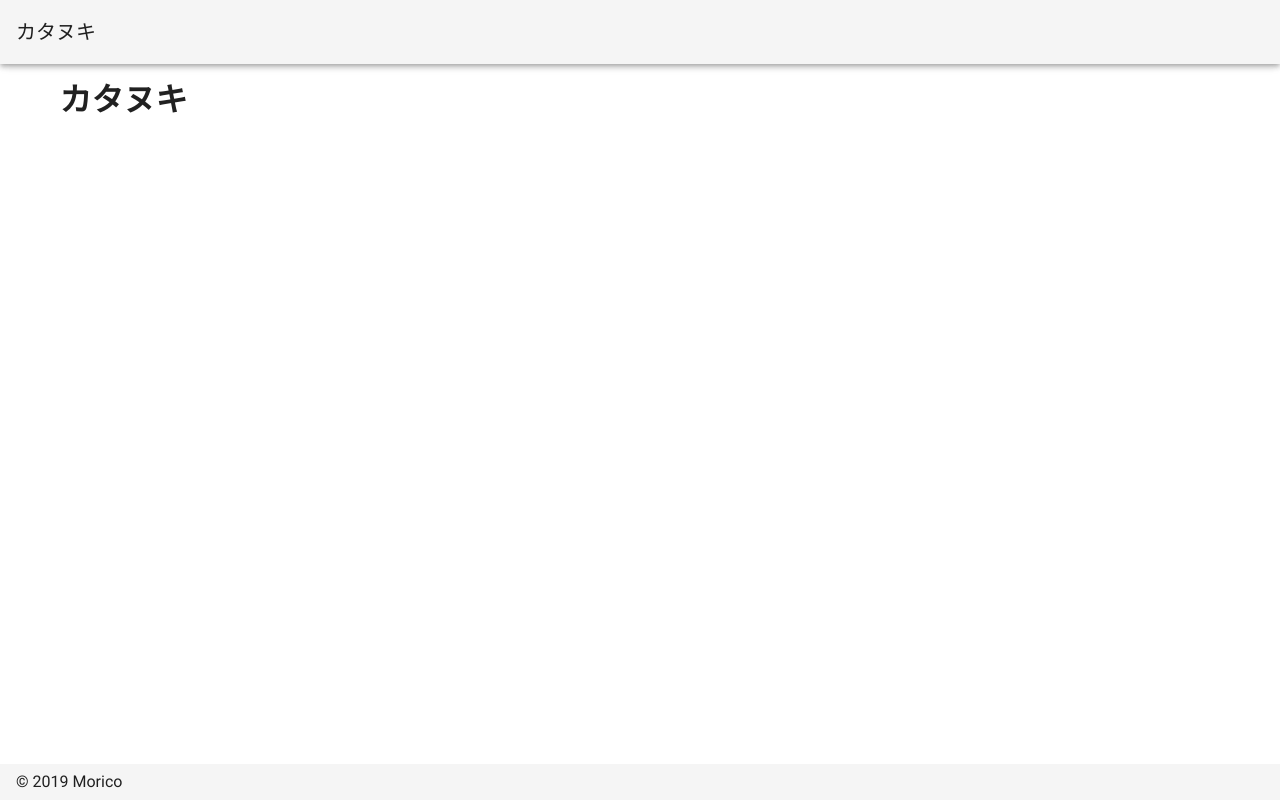
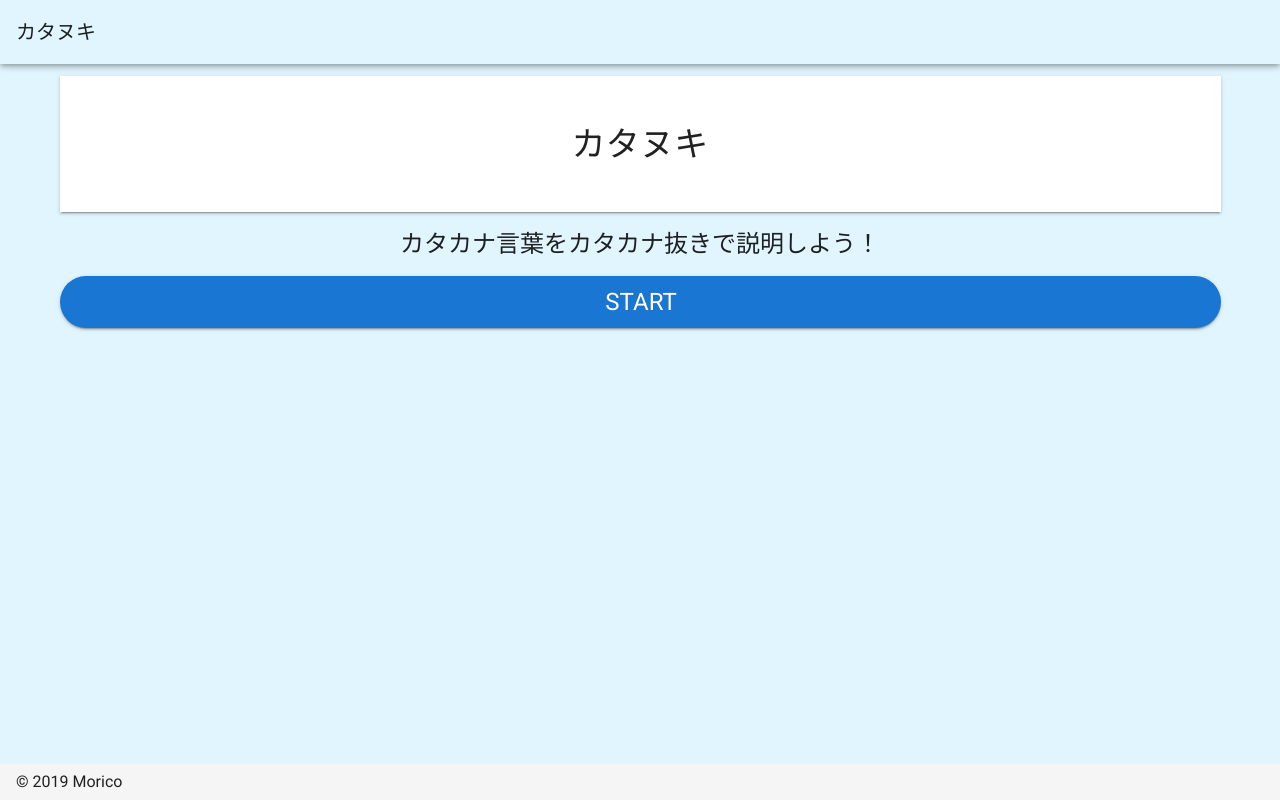
Before and after one commit to moriconomori/bobjiten, a Nuxt app: page / in a window 1280 px wide. Built offline with nearby package versions, Linux system fonts and the light colour scheme.

Commit message:
index ページ作成

```diff
--- a/layouts/default.vue
+++ b/layouts/default.vue
@@ -1,9 +1,9 @@
 <template>
   <v-app>
-    <v-app-bar app>
+    <v-app-bar app class="light-blue lighten-5">
       <v-toolbar-title>カタヌキ</v-toolbar-title>
     </v-app-bar>
-    <v-content>
+    <v-content class="light-blue lighten-5">
       <v-container>
         <nuxt />
       </v-container>
--- a/pages/index.vue
+++ b/pages/index.vue
@@ -1,9 +1,14 @@
 <template>
-  <h1>カタヌキ</h1>
+  <div class="d-flex flex-column justify-space-around">
+    <v-sheet elevation="2" class="pa-12 mb-4">
+      <h1 class="display-1 text-center">カタヌキ</h1>
+    </v-sheet>
+
+    <p class="text-center headline">カタカナ言葉をカタカナ抜きで説明しよう！</p>
+    <div>
+      <v-btn block color="primary" rounded x-large class="headline" to="/game">
+        START
+      </v-btn>
+    </div>
+  </div>
 </template>
-
-<script>
-export default {
-  components: {},
-}
-</script>
```
